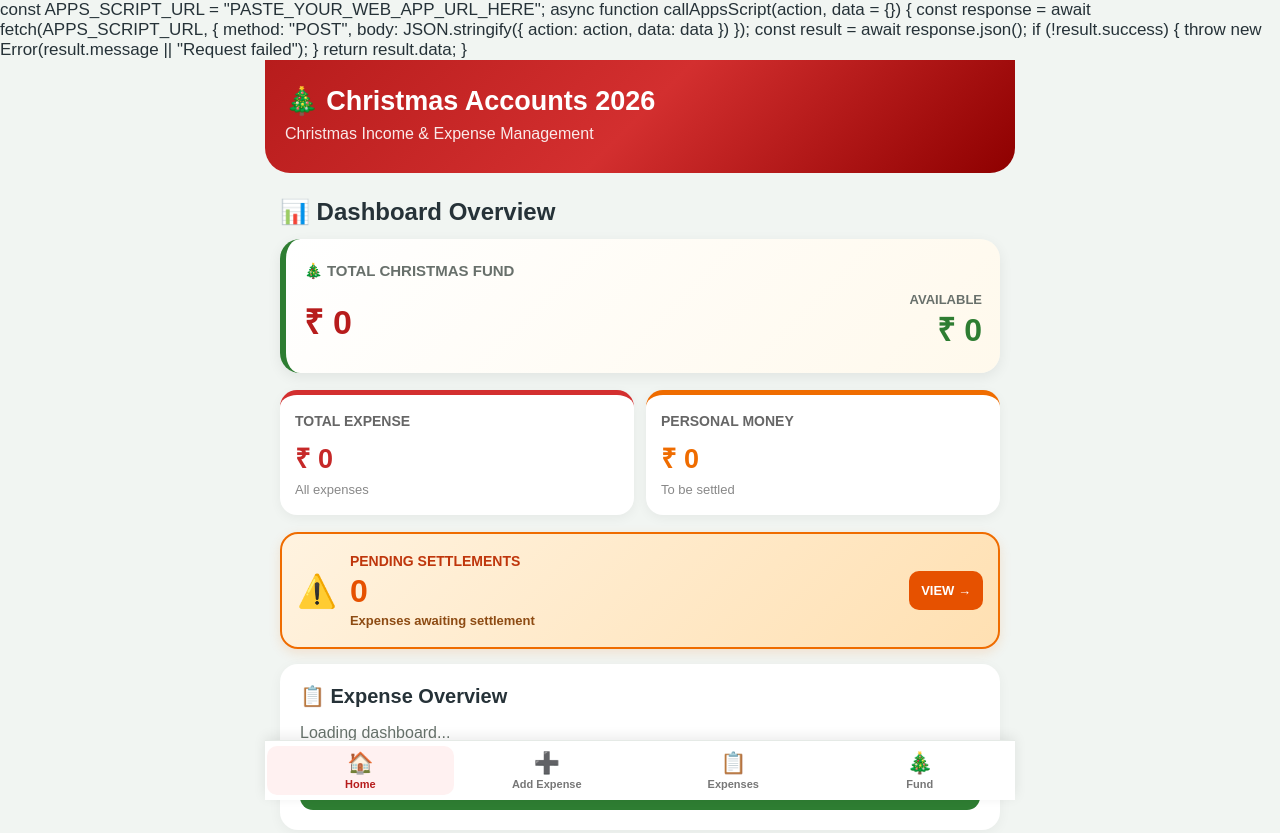
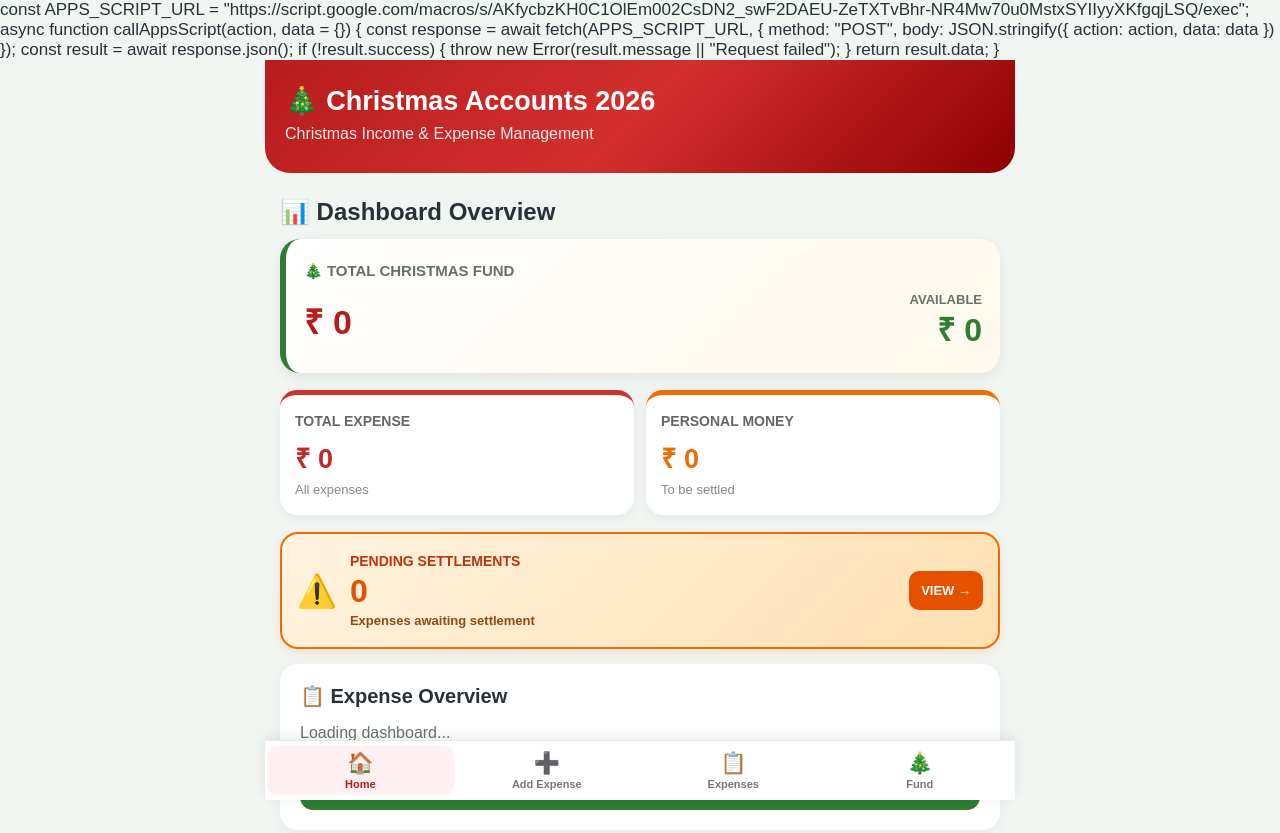
Before and after one commit to Sajan860612/christmas-accounts-2026, a plain HTML site: page index.html in a window 1280 px wide. Shown: the top 833 px of the page. Drawn offline with Linux system fonts and the light colour scheme.

Commit message:
Update APPS_SCRIPT_URL to the correct endpoint

```diff
--- a/index.html
+++ b/index.html
@@ -5,7 +5,7 @@
   <meta name="viewport" content="width=device-width, initial-scale=1, maximum-scale=1">
 
   <title>Christmas Accounts 2026</title>
-const APPS_SCRIPT_URL = "PASTE_YOUR_WEB_APP_URL_HERE";
+const APPS_SCRIPT_URL = "https://script.google.com/macros/s/AKfycbzKH0C1OlEm002CsDN2_swF2DAEU-ZeTXTvBhr-NR4Mw70u0MstxSYIIyyXKfgqjLSQ/exec";
 
 async function callAppsScript(action, data = {}) {
 
```
